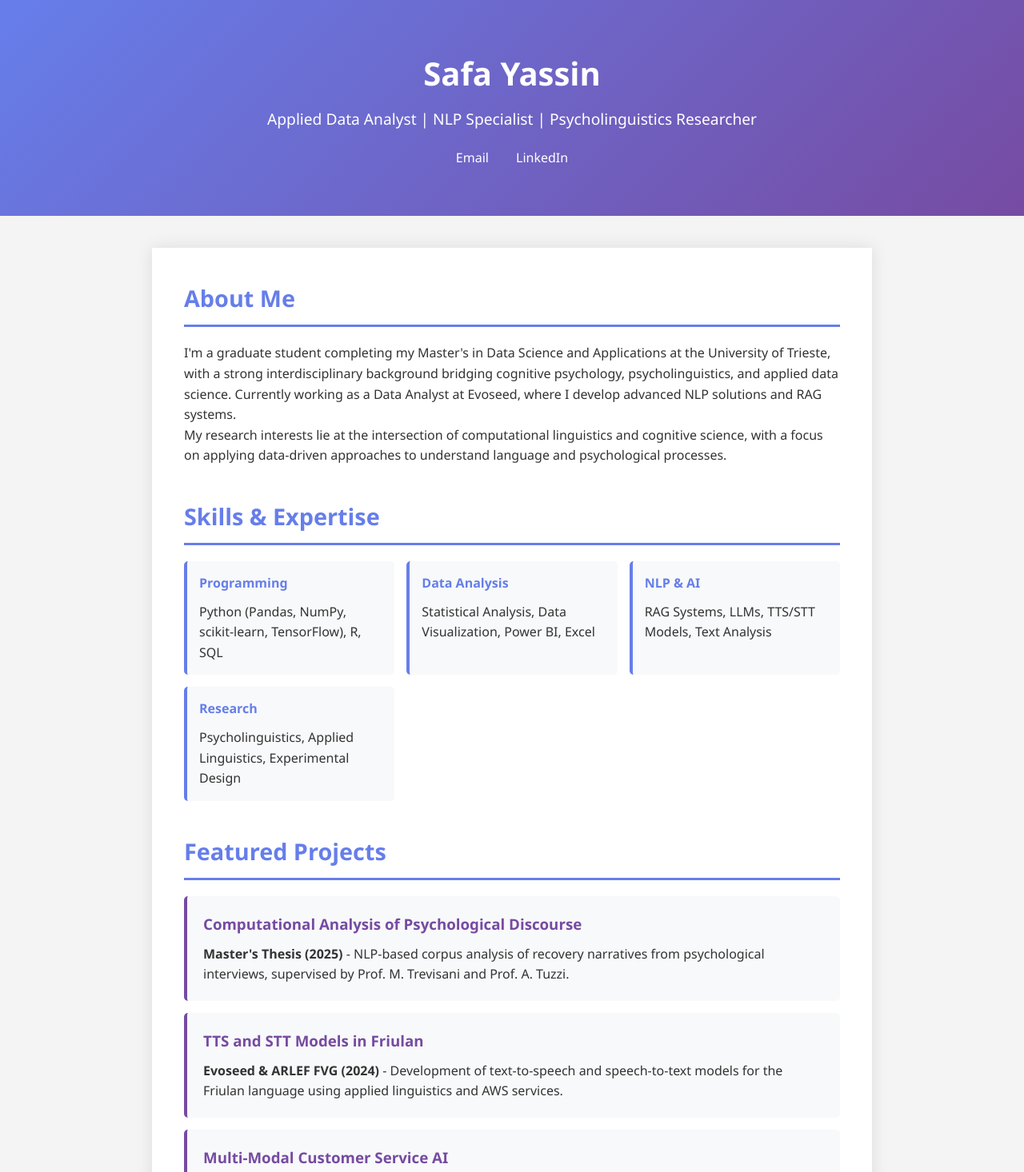
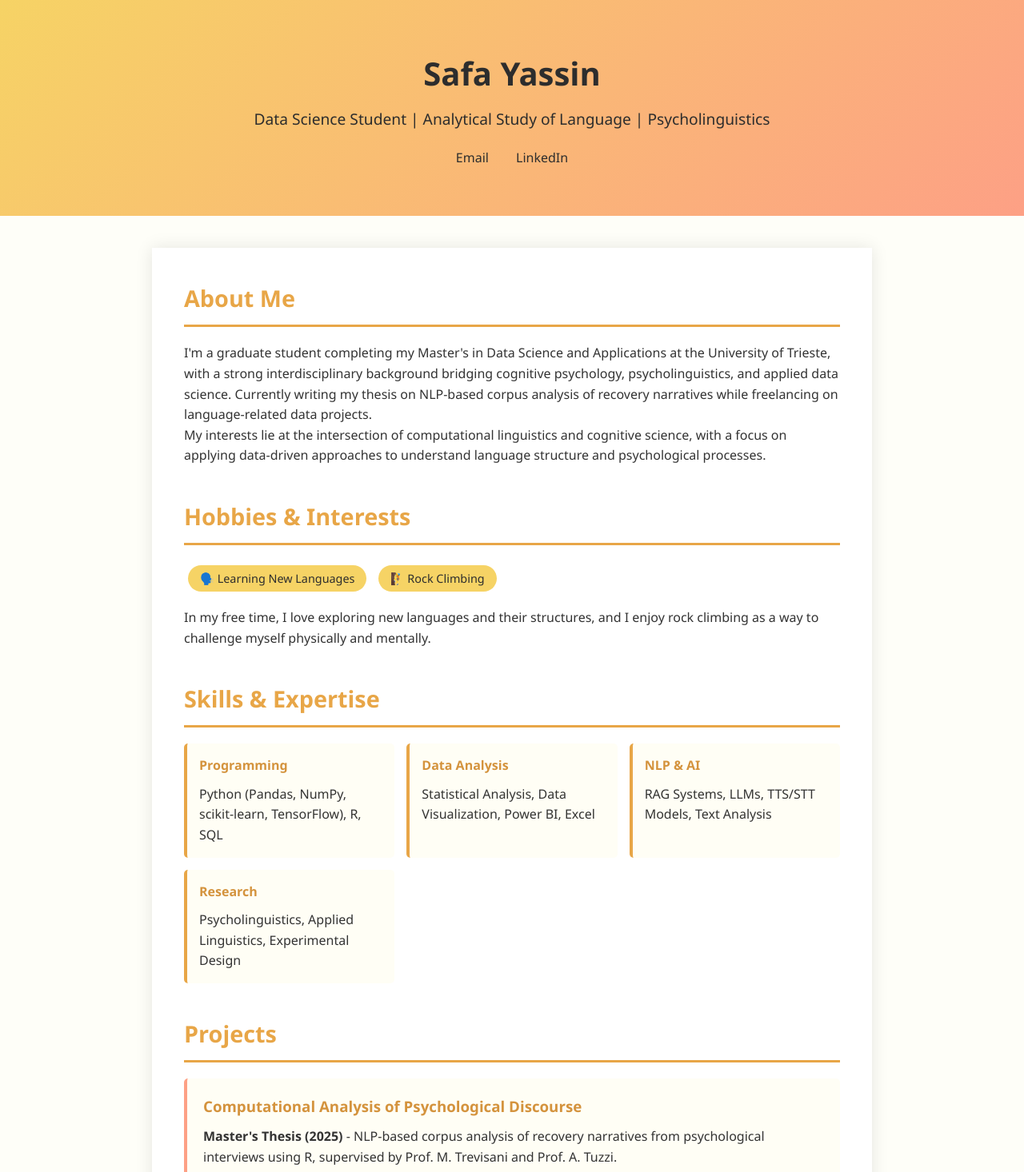
Before and after one commit to safayassino/safayassino.github.io, a plain HTML site: page index.html in a window 1280 px wide. Shown: the top 1466 px of the page at 80% size. Drawn offline with Linux system fonts and the light colour scheme.

Commit message:
Revise personal info and update styles in index.html
Updated personal information and styling in the index.html file. Changed title, background colors, and text colors for better aesthetics.

```diff
--- a/index.html
+++ b/index.html
@@ -3,7 +3,7 @@
 <head>
     <meta charset="UTF-8">
     <meta name="viewport" content="width=device-width, initial-scale=1.0">
-    <title>Safa Yassin - Applied Data Analyst</title>
+    <title>Safa Yassin - Data Science Student</title>
     <style>
         * {
             margin: 0;
@@ -15,12 +15,12 @@
             font-family: 'Segoe UI', Tahoma, Geneva, Verdana, sans-serif;
             line-height: 1.6;
             color: #333;
-            background-color: #f4f4f4;
+            background-color: #fefef8;
         }
 
         header {
-            background: linear-gradient(135deg, #667eea 0%, #764ba2 100%);
-            color: white;
+            background: linear-gradient(135deg, #f6d365 0%, #fda085 100%);
+            color: #2d2d2d;
             padding: 60px 20px;
             text-align: center;
         }
@@ -40,7 +40,7 @@
         }
 
         .contact-links a {
-            color: white;
+            color: #2d2d2d;
             text-decoration: none;
             margin: 0 15px;
             font-size: 1em;
@@ -49,7 +49,7 @@
         }
 
         .contact-links a:hover {
-            border-bottom: 2px solid white;
+            border-bottom: 2px solid #2d2d2d;
         }
 
         .container {
@@ -65,15 +65,15 @@
         }
 
         h2 {
-            color: #667eea;
-            border-bottom: 3px solid #667eea;
+            color: #e8a647;
+            border-bottom: 3px solid #e8a647;
             padding-bottom: 10px;
             margin-bottom: 20px;
             font-size: 1.8em;
         }
 
         h3 {
-            color: #764ba2;
+            color: #d4933d;
             margin-top: 20px;
             margin-bottom: 10px;
         }
@@ -86,41 +86,49 @@
         }
 
         .skill-category {
-            background: #f8f9fa;
+            background: #fffef5;
             padding: 15px;
             border-radius: 5px;
-            border-left: 4px solid #667eea;
+            border-left: 4px solid #e8a647;
         }
 
         .skill-category h4 {
-            color: #667eea;
+            color: #d4933d;
             margin-bottom: 10px;
         }
 
         .project {
-            background: #f8f9fa;
+            background: #fffef5;
             padding: 20px;
             margin-bottom: 15px;
             border-radius: 5px;
-            border-left: 4px solid #764ba2;
+            border-left: 4px solid #fda085;
         }
 
         .project h3 {
             margin-top: 0;
         }
 
-        .languages span {
+        .languages span, .hobbies span {
             display: inline-block;
-            background: #667eea;
-            color: white;
+            background: #f6d365;
+            color: #2d2d2d;
             padding: 5px 15px;
             margin: 5px;
             border-radius: 20px;
             font-size: 0.9em;
         }
 
+        .program {
+            background: #fffef5;
+            padding: 15px;
+            margin-bottom: 10px;
+            border-radius: 5px;
+            border-left: 4px solid #e8a647;
+        }
+
         footer {
-            background: #333;
+            background: #2d2d2d;
             color: white;
             text-align: center;
             padding: 20px;
@@ -146,7 +154,7 @@
 <body>
     <header>
         <h1>Safa Yassin</h1>
-        <p>Applied Data Analyst | NLP Specialist | Psycholinguistics Researcher</p>
+        <p>Data Science Student | Analytical Study of Language | Psycholinguistics</p>
         <div class="contact-links">
             <a href="mailto:safa.yassin4@gmail.com">Email</a>
             <a href="https://www.linkedin.com/in/safayassino" target="_blank">LinkedIn</a>
@@ -156,8 +164,17 @@
     <div class="container">
         <section id="about">
             <h2>About Me</h2>
-            <p>I'm a graduate student completing my Master's in Data Science and Applications at the University of Trieste, with a strong interdisciplinary background bridging cognitive psychology, psycholinguistics, and applied data science. Currently working as a Data Analyst at Evoseed, where I develop advanced NLP solutions and RAG systems.</p>
-            <p>My research interests lie at the intersection of computational linguistics and cognitive science, with a focus on applying data-driven approaches to understand language and psychological processes.</p>
+            <p>I'm a graduate student completing my Master's in Data Science and Applications at the University of Trieste, with a strong interdisciplinary background bridging cognitive psychology, psycholinguistics, and applied data science. Currently writing my thesis on NLP-based corpus analysis of recovery narratives while freelancing on language-related data projects.</p>
+            <p>My interests lie at the intersection of computational linguistics and cognitive science, with a focus on applying data-driven approaches to understand language structure and psychological processes.</p>
+        </section>
+
+        <section id="hobbies">
+            <h2>Hobbies & Interests</h2>
+            <div class="hobbies">
+                <span>🗣️ Learning New Languages</span>
+                <span>🧗 Rock Climbing</span>
+            </div>
+            <p style="margin-top: 15px;">In my free time, I love exploring new languages and their structures, and I enjoy rock climbing as a way to challenge myself physically and mentally.</p>
         </section>
 
         <section id="skills">
@@ -183,11 +200,16 @@
         </section>
 
         <section id="projects">
-            <h2>Featured Projects</h2>
+            <h2>Projects</h2>
 
             <div class="project">
                 <h3>Computational Analysis of Psychological Discourse</h3>
-                <p><strong>Master's Thesis (2025)</strong> - NLP-based corpus analysis of recovery narratives from psychological interviews, supervised by Prof. M. Trevisani and Prof. A. Tuzzi.</p>
+                <p><strong>Master's Thesis (2025)</strong> - NLP-based corpus analysis of recovery narratives from psychological interviews using R, supervised by Prof. M. Trevisani and Prof. A. Tuzzi.</p>
+            </div>
+
+            <div class="project">
+                <h3>NAWA Arabic Learning Application</h3>
+                <p><strong>Freelance Project (2024-present)</strong> - Preparing comprehensive datasets for an Arabic language learning application. Creating structured CEFR-based curricula using TOML files with milestone progressions and pedagogical organization.</p>
             </div>
 
             <div class="project">
@@ -203,6 +225,30 @@
             <div class="project">
                 <h3>Propaganda Detection in Tenglish</h3>
                 <p><strong>NLP Course (2025)</strong> - Built machine learning model for detecting propaganda in Telugu-English code-mixed text using PyTorch and HuggingFace transformers.</p>
+            </div>
+
+            <div class="project">
+                <h3>A Neural Entrainment EEG Paradigm for Hierarchical Linguistic Structures</h3>
+                <p><strong>Bachelor's Thesis (2022)</strong> - Research on neural processing of linguistic hierarchies using EEG, supervised by Prof. Francesco Vespignani at University of Padova.</p>
+            </div>
+        </section>
+
+        <section id="programs">
+            <h2>Summer Schools & Programs</h2>
+
+            <div class="program">
+                <h3>Eastern Generative Grammar (EGG) Summer School</h3>
+                <p><strong>Brașov, Romania (July 2024)</strong> - Intensive two-week program in theoretical linguistics with focus on formal semantics and generative grammar.</p>
+            </div>
+
+            <div class="program">
+                <h3>Erasmus Study Mobility</h3>
+                <p><strong>Universidad Autónoma de Madrid (February-June 2024)</strong> - 5-month exchange program focusing on mathematics and applications.</p>
+            </div>
+
+            <div class="program">
+                <h3>Amnesty International Volunteer</h3>
+                <p><strong>Lampedusa, Italy (August 2024)</strong> - Volunteer work focused on integration and migration issues.</p>
             </div>
         </section>
 
@@ -226,6 +272,7 @@
                 <span>English (Fluent)</span>
                 <span>Hebrew (Fluent)</span>
                 <span>Spanish (Intermediate)</span>
+                <span>Turkish (Learning)</span>
             </div>
         </section>
     </div>
```
